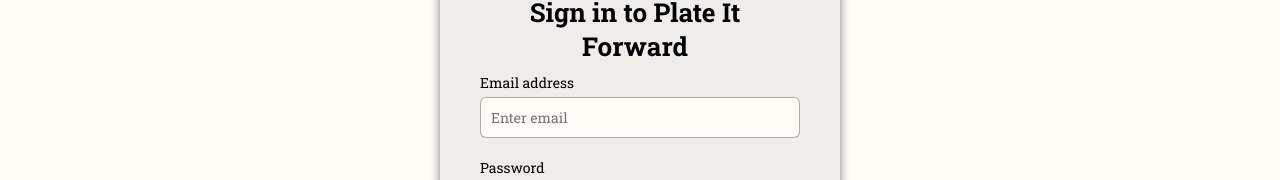
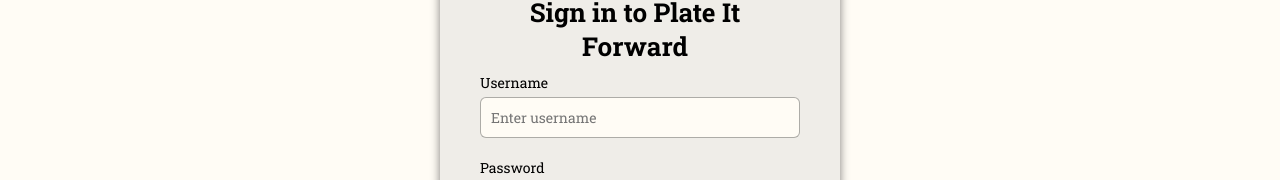
Before and after one commit to rottingdevs/plate-it-forward, a React (Vite) app in the folder frontend/: page /login in a window 1280 px wide. Shown: the part 288-468 px from the top of the page. Built offline with nearby package versions, Linux system fonts and the light colour scheme.

Commit message:
finish sign up flows (#10)

```diff
--- a/frontend/src/Pages/LoginPage.jsx
+++ b/frontend/src/Pages/LoginPage.jsx
@@ -1,24 +1,31 @@
 import React, { useState } from 'react';
 import NavBar from '../Components/NavBar';
 import '../App.css';
-import { Link } from 'react-router-dom';
+import { Link, useNavigate } from 'react-router-dom'; // Import useNavigate
 
 function LoginPage() {
-    const [email, setEmail] = useState('');
+    const [username, setUsername] = useState('');
+    const navigate = useNavigate();
+
+       const handleSubmit = (event) => {
+        event.preventDefault(); // Prevent page refresh on form submission
+        navigate('/');
+    };
+
     return (
         <>
         <NavBar />
           <div className="login-container">
             <div className="login-box">
               <h1>Sign in to Plate It Forward</h1>
-              <form>
+              <form onSubmit={handleSubmit}>
                 <div className="input-group">
-                  <label>Email address</label>
+                  <label>Username</label>
                   <input
-                    type="email"
-                    placeholder="Enter email"
-                    value={email}
-                    onChange={(event) => setEmail(event.target.value)}
+                    type="username"
+                    placeholder="Enter username"
+                    value={username}
+                    onChange={(event) => setUsername(event.target.value)}
                   />
                 </div>
                 <div className="input-group">
--- a/frontend/src/Pages/SignUpPage.jsx
+++ b/frontend/src/Pages/SignUpPage.jsx
@@ -1,24 +1,32 @@
 import React, { useState } from 'react';
 import NavBar from '../Components/NavBar';
 import '../App.css';
-import { Link } from 'react-router-dom';
+import {Link, useNavigate } from 'react-router-dom';
 
 function SignUpPage() {
-    const [email, setEmail] = useState('');
+  const [username, setUsername] = useState('');
+  const navigate = useNavigate();
+
+       const handleSubmit = (event) => {
+        event.preventDefault(); // Prevent page refresh on form submission
+        navigate('/');
+    };
+
+
   return (
     <>
       <NavBar />
       <div className="login-container">
         <div className="login-box">
           <h1>Sign up for Plate It Forward</h1>
-              <form>
+          <form onSubmit={handleSubmit}>
             <div className="input-group">
-                  <label>Email address</label>
+              <label>Username</label>
               <input
-                    type="email"
-                    placeholder="Enter email"
-                    value={email}
-                    onChange={(event) => setEmail(event.target.value)}
+                type="username"
+                placeholder="Enter username"
+                value={username}
+                onChange={(event) => setUsername(event.target.value)}
               />
             </div>
             <div className="input-group">
@@ -28,9 +36,12 @@
                 placeholder="Enter password"
               />
             </div>
-                <button className="login-button" type="submit">Sign up</button>
+            <button className="login-button" type="submit">
+              Sign up
+            </button>
             <div className="newaccount-group">
-                <label>Already have an account? <Link to="/login">Sign in</Link>
+              <label>
+                Already have an account? <Link to="/login">Sign in</Link>
               </label>
             </div>
           </form>
```
Also changed, not shown: 1 other file (tests, documents, lock files or other folders). Lines whose indentation alone changed are shown as unchanged.
